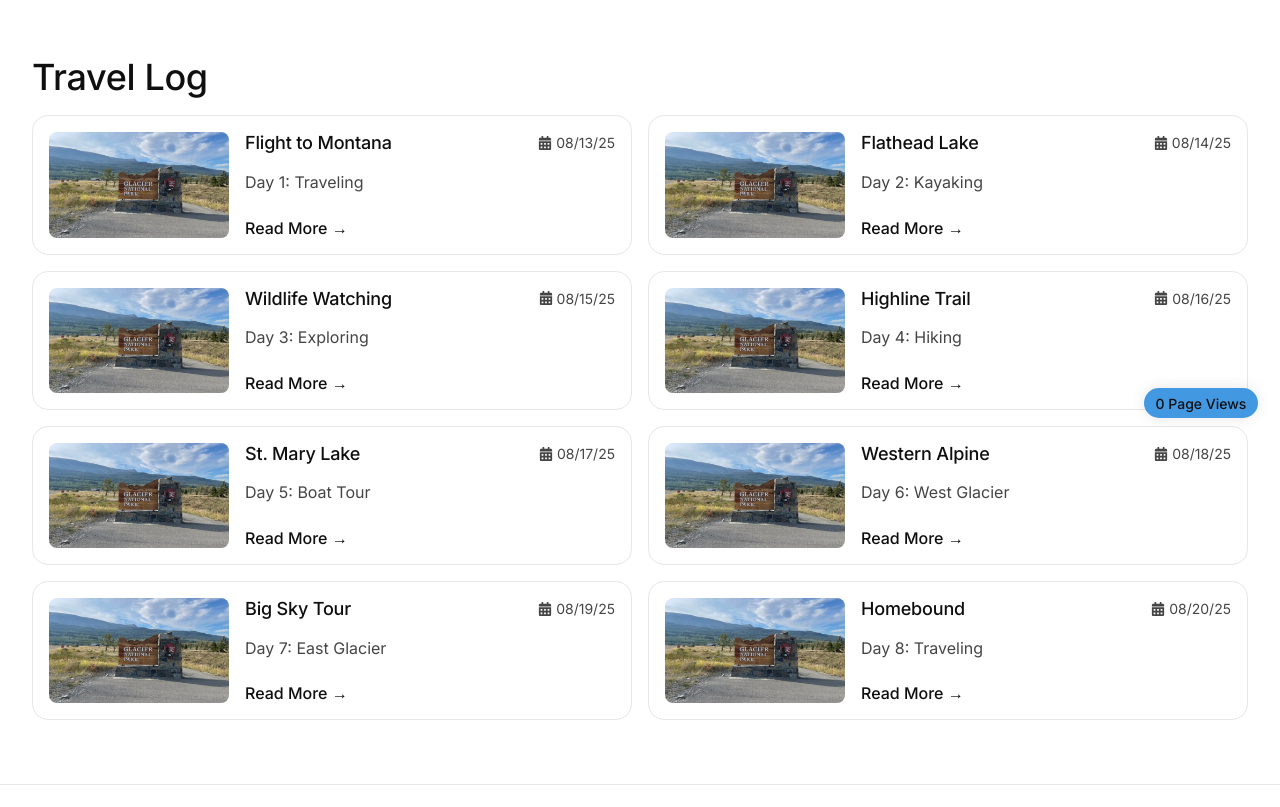
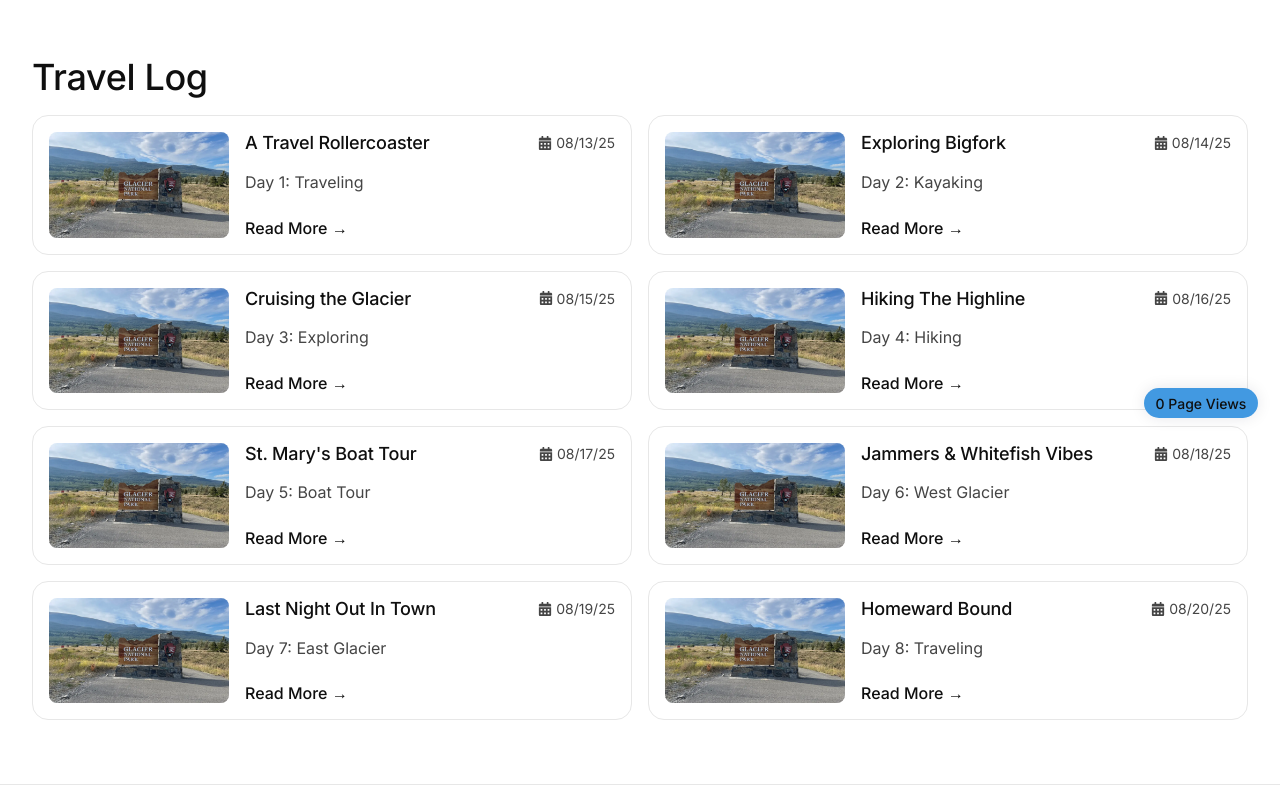
Before and after one commit to Timbaines/highline-tales, a React (Vite) app: page /blog in a window 1280 px wide. Shown: the part 360-1167 px from the top of the page. Built offline with nearby package versions, Linux system fonts and the light colour scheme; no server answers.

Commit message:
chore: update blog titles in `blogData.js` for improved clarity and engagement

```diff
--- a/src/data/blogData.js
+++ b/src/data/blogData.js
@@ -1,7 +1,7 @@
 export const blogData = [
     {
         id: 1,
-        title: "Flight to Montana",
+        title: "A Travel Rollercoaster",
         subtitle: "Day 1",
         author: "Sarah & Tim Baines",
         date: "08/13/25",
@@ -26,7 +26,7 @@ export const blogData = [
     },
     {
         id: 2,
-        title: "Flathead Lake",
+        title: "Exploring Bigfork",
         subtitle: "TRIP PLANNING",
         author: "Sarah & Tim Baines",
         date: "08/14/25",
@@ -51,7 +51,7 @@ export const blogData = [
     },
     {
         id: 3,
-        title: "Wildlife Watching",
+        title: "Cruising the Glacier",
         subtitle: "TRIP PLANNING",
         author: "Sarah & Tim Baines",
         date: "08/15/25",
@@ -76,7 +76,7 @@ export const blogData = [
     },
     {
         id: 4,
-        title: "Highline Trail",
+        title: "Hiking The Highline",
         subtitle: "TRIP PLANNING",
         author: "Sarah & Tim Baines",
         date: "08/16/25",
@@ -101,7 +101,7 @@ export const blogData = [
     },
     {
         id: 5,
-        title: "St. Mary Lake",
+        title: "St. Mary's Boat Tour",
         subtitle: "TRIP PLANNING",
         author: "Sarah & Tim Baines",
         date: "08/17/25",
@@ -126,7 +126,7 @@ export const blogData = [
     },
     {
         id: 6,
-        title: "Western Alpine",
+        title: "Jammers & Whitefish Vibes",
         subtitle: "TRIP PLANNING",
         author: "Sarah & Tim Baines",
         date: "08/18/25",
@@ -151,7 +151,7 @@ export const blogData = [
     },
     {
         id: 7,
-        title: "Big Sky Tour",
+        title: "Last Night Out In Town",
         subtitle: "TRIP PLANNING",
         author: "Sarah & Tim Baines",
         date: "08/19/25",
@@ -176,7 +176,7 @@ export const blogData = [
     },
     {
         id: 8,
-        title: "Homebound",
+        title: "Homeward Bound",
         subtitle: "TRIP PLANNING",
         author: "Sarah & Tim Baines",
         date: "08/20/25",
```
